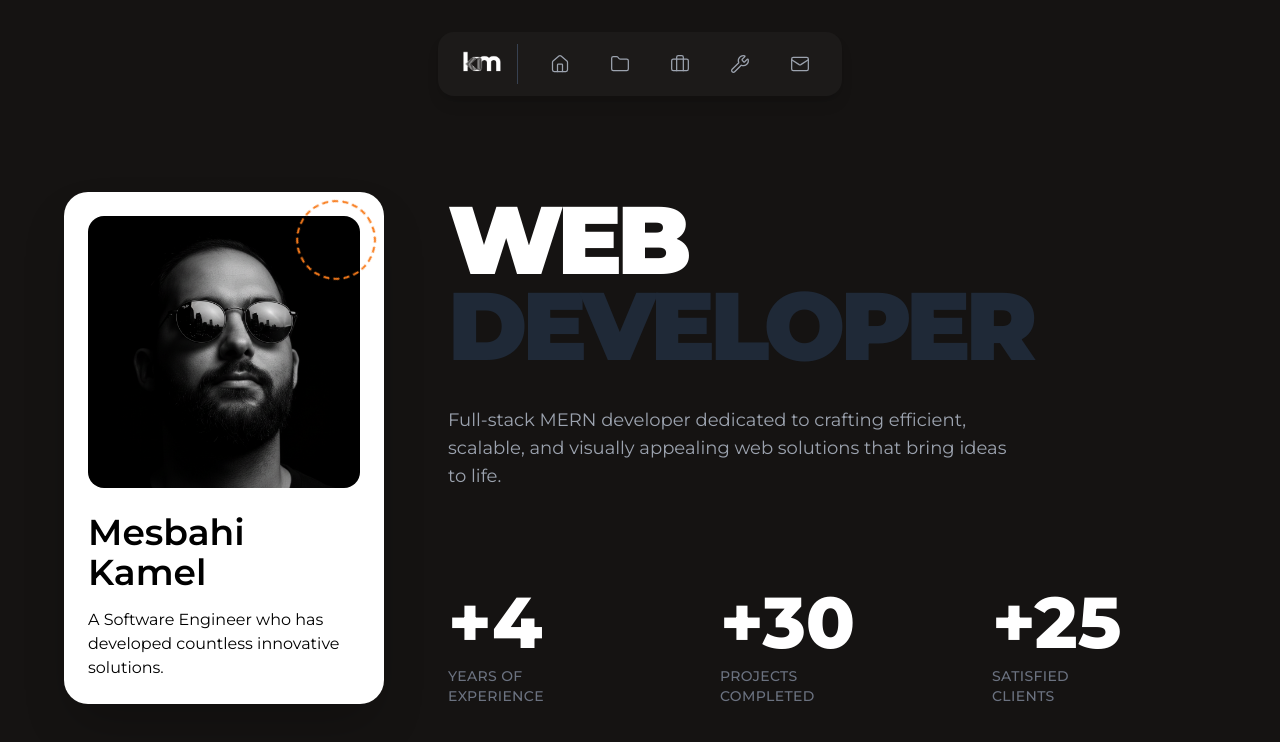
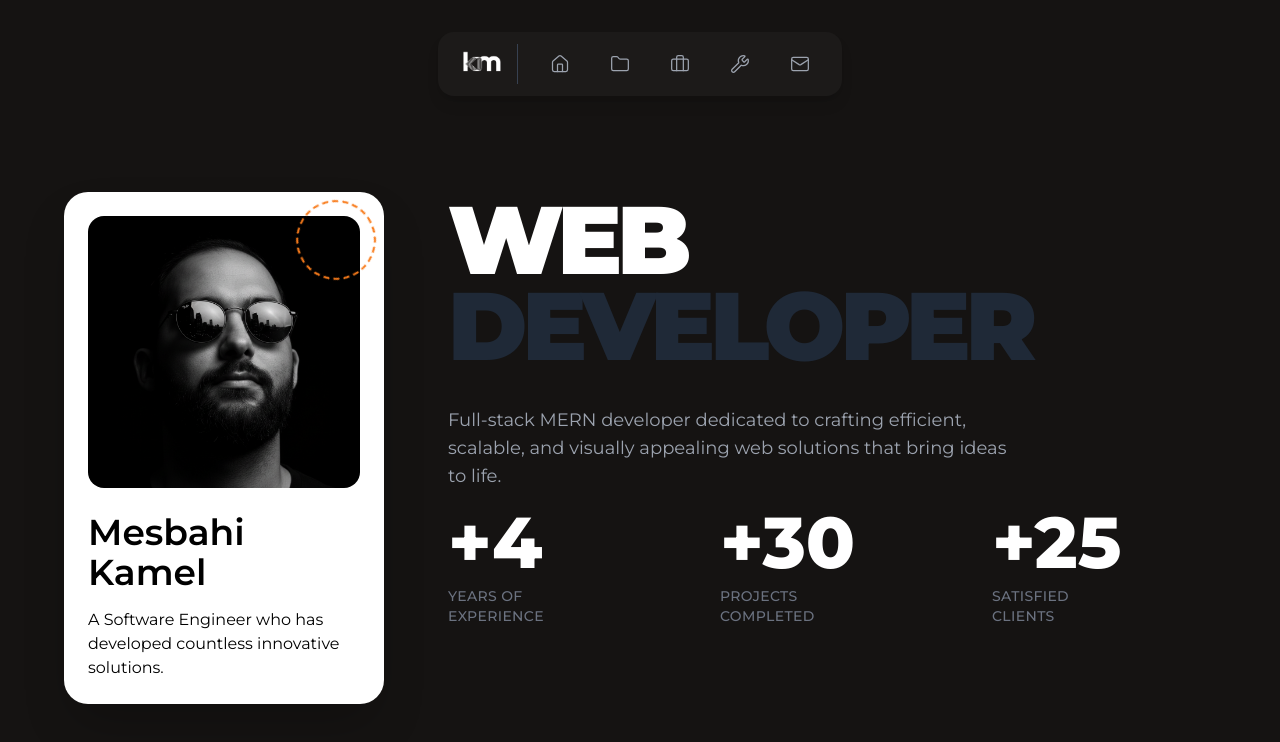
Before and after one commit to KamelMesbahi13/portfolio, a React (Vite) app: page / in a window 1280 px wide. Shown: the top 742 px of the page. Built offline with nearby package versions, Linux system fonts and the light colour scheme.

Commit message:
adding sections to the home page

```diff
--- a/src/Components/Home/HeroFirstContent/HeroFirstContent.jsx
+++ b/src/Components/Home/HeroFirstContent/HeroFirstContent.jsx
@@ -1,6 +1,6 @@
 const HeroFirstContent = () => {
   return (
-    <div className="space-y-12">
+    <div className="space-y-4">
       <div>
         {/* Large stacked text */}
         <div className="mb-3 md:mb-8">
@@ -21,35 +21,32 @@ const HeroFirstContent = () => {
       </div>
 
       {/* Stats Section */}
-      <div className="grid grid-cols-3 gap-6 pt-0 md:pt-12 lg:gap-12">
+      <div className="grid grid-cols-3 gap-6 pt-0 md:pt-0 lg:gap-12">
         <div>
           <div className="mb-2 text-4xl font-extrabold text-white md:text-5xl lg:text-7xl">
-            +4
+            <p>+4</p>
           </div>
           <div className="text-xs font-medium tracking-wide text-gray-500 uppercase lg:text-sm">
-            YEARS OF
-            <br />
-            EXPERIENCE
+            <p>YEARS OF</p>
+            <p>EXPERIENCE</p>
           </div>
         </div>
         <div>
           <div className="mb-2 text-4xl font-extrabold text-white md:text-5xl lg:text-7xl">
-            +30
+            <p>+30</p>
           </div>
           <div className="text-xs font-medium tracking-wide text-gray-500 uppercase lg:text-sm">
-            PROJECTS
-            <br />
-            COMPLETED
+            <p>PROJECTS</p>
+            <p>COMPLETED</p>
           </div>
         </div>
         <div>
           <div className="mb-2 text-4xl font-extrabold text-white md:text-5xl lg:text-7xl">
-            +25
+            <p>+25</p>
           </div>
           <div className="text-xs font-medium tracking-wide text-gray-500 uppercase lg:text-sm">
-            Satisfied
-            <br />
-            CLIENTS
+            <p>Satisfied</p>
+            <p>CLIENTS</p>
           </div>
         </div>
       </div>
```
